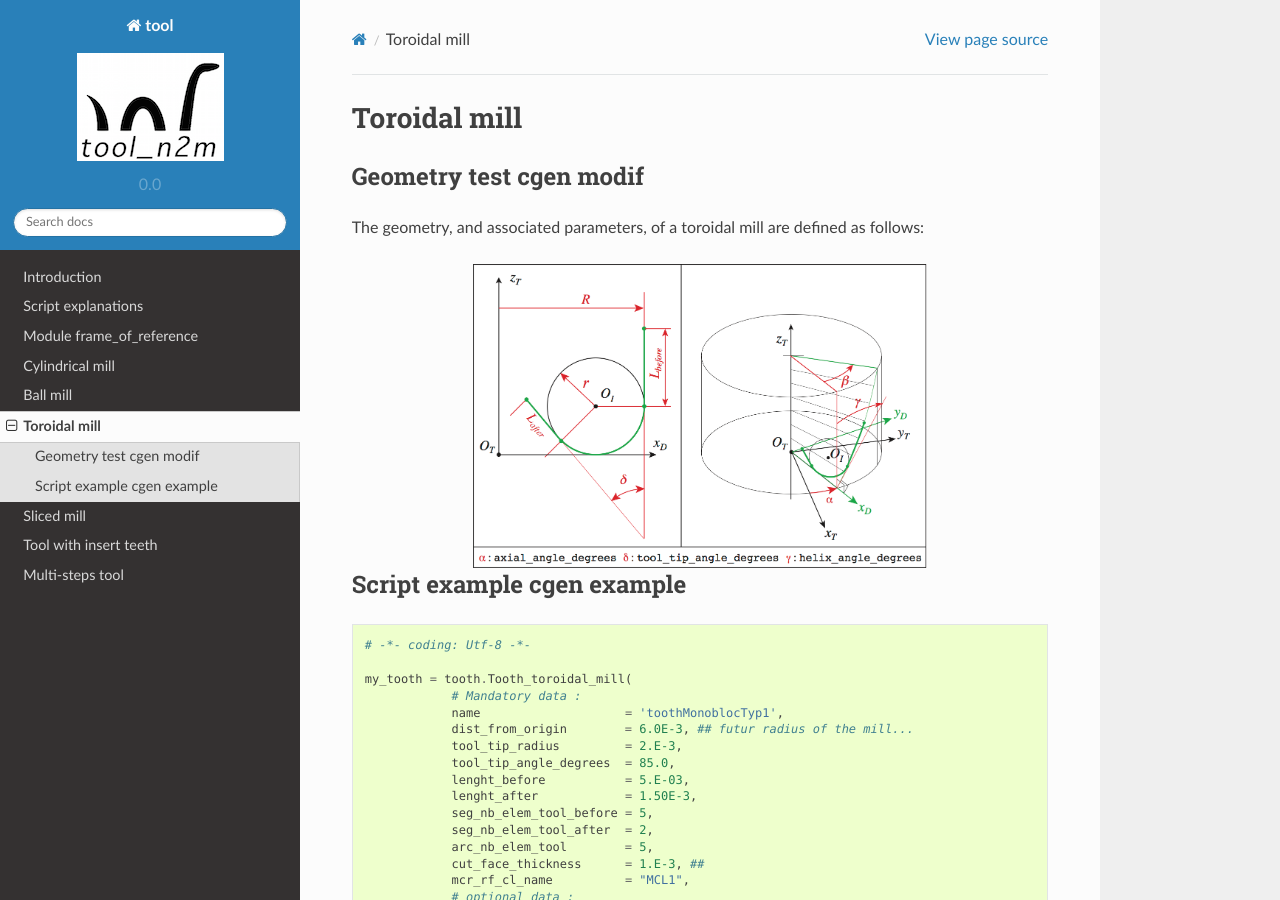
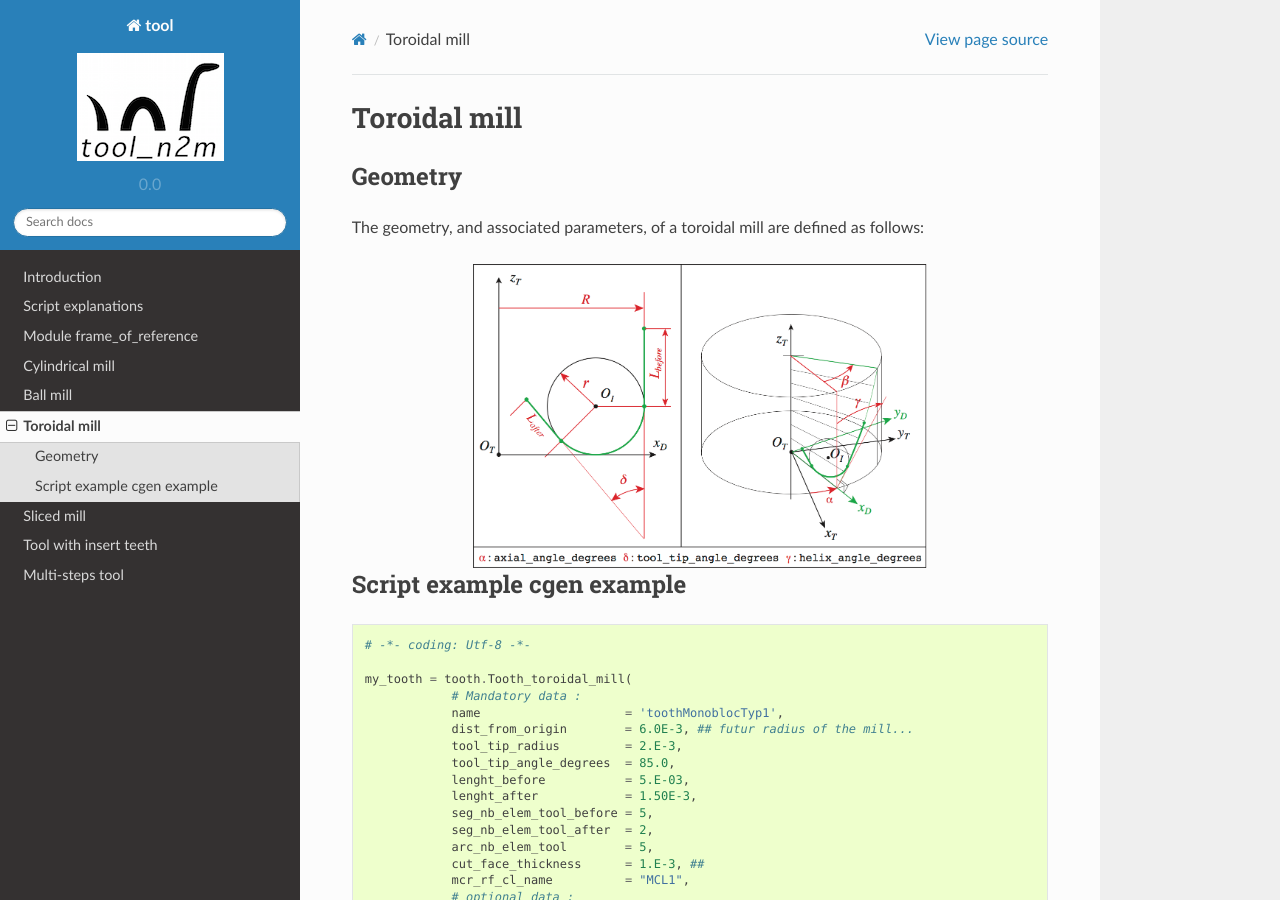
Before and after one commit to cgengembre/tool, a Sphinx documentation site: the page built from sphinxdocs/source/Tooth_toroidal_mill.rst, in a window 1280 px wide and 900 px high. Built offline with Sphinx 7.4.7 and the Read the Docs theme 2.0.0, drawn with Linux system fonts in a browser that asks for light colours; formulas are drawn with MathJax 3.

Commit message:
Auto update test 170317

```diff
--- a/sphinxdocs/source/Tooth_toroidal_mill.rst
+++ b/sphinxdocs/source/Tooth_toroidal_mill.rst
@@ -2,7 +2,7 @@
 Toroidal mill
 ##################################################################
 
-Geometry test cgen modif
+Geometry
 *********************************
 
 The geometry, and associated parameters, of a toroidal mill are defined as follows:
```
